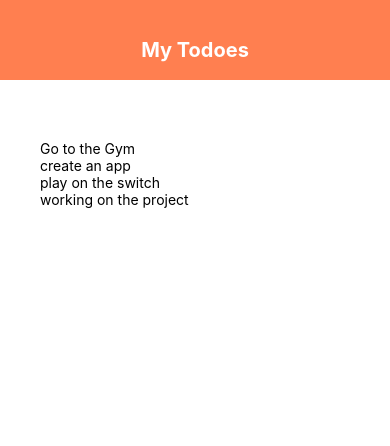
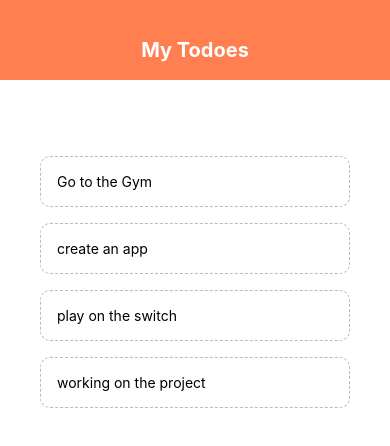
Before and after one commit to esamintech/todo, a React Native app: screen / in a window 390 px wide. Shown: the top 446 px of the page. Built offline with nearby package versions, Linux system fonts and the light colour scheme.

Commit message:
add the todoitem fun and touchableOpacity

```diff
--- a/App.js
+++ b/App.js
@@ -1,6 +1,7 @@
 import React, { useState } from "react";
-import { FlatList, StyleSheet, Text, View } from "react-native";
+import { FlatList, StyleSheet, View } from "react-native";
 import Header from "./components/header";
+import TodoItem from "./components/todoitem";
 
 export default function App() {
   const [todos, setTodos] = useState([
@@ -9,6 +10,12 @@
     { text: "play on the switch", key: "3" },
     { text: "working on the project", key: "4" },
   ]);
+
+  const pressHandler = (key) => {
+    setTodos((prevTodos) => {
+      return prevTodos.filter((todo) => todo.key != key);
+    });
+  };
 
   return (
     <View style={styles.container}>
@@ -20,7 +27,9 @@
           {/* FlatList */}
           <FlatList
             data={todos}
-            renderItem={({ item }) => <Text>{item.text}</Text>}
+            renderItem={({ item }) => (
+              <TodoItem item={item} pressHandler={pressHandler} />
+            )}
           />
         </View>
       </View>
--- /dev/null
+++ b/components/todoitem.js
@@ -0,0 +1,22 @@
+import React from "react";
+import { StyleSheet, Text, TouchableOpacity } from "react-native";
+
+export default function TodoItem({ item, pressHandler }) {
+  return (
+    <TouchableOpacity onPress={() => pressHandler(item.key)}>
+      <Text style={styles.item}>{item.text}</Text>
+    </TouchableOpacity>
+  );
+}
+
+const styles = StyleSheet.create({
+  item: {
+    padding: 16,
+    marginTop: 16,
+    borderColor: "#bbb",
+    borderWidth: 1,
+    borderStyle: "dashed",
+    borderRadius: 10,
+  },
+  textInput: {},
+});
```
